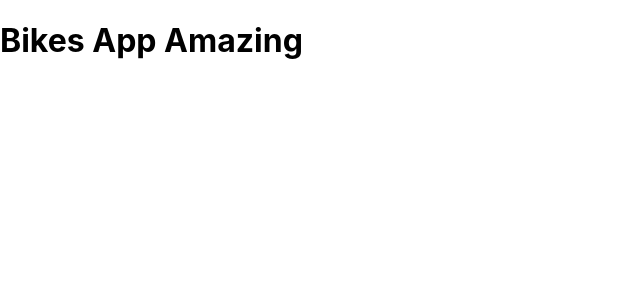
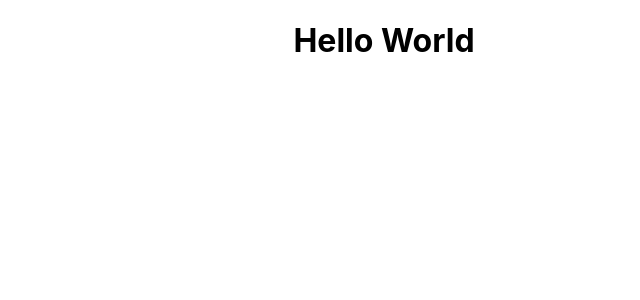
Before and after one commit to dacardenasa/bikes-app, a React (Create React App) app: page / in a window 1280 px wide. Shown: the top 300 px of the page, without its empty margins (0-640 px from the left). Built offline with nearby package versions, Linux system fonts and the light colour scheme.

Commit message:
Added App.css styles

```diff
--- /dev/null
+++ b/src/App.css
@@ -0,0 +1,5 @@
+.App {
+  width: 60vw;
+  display: flex;
+  justify-content: center;
+}
--- a/src/App.tsx
+++ b/src/App.tsx
@@ -1,9 +1,10 @@
 import React from 'react';
+import './app.css'
 
 function App() {
   return (
     <div className="App">
-      <h1>Bikes App Amazing</h1>
+      <h1>Hello World</h1>
     </div>
   );
 }
```
